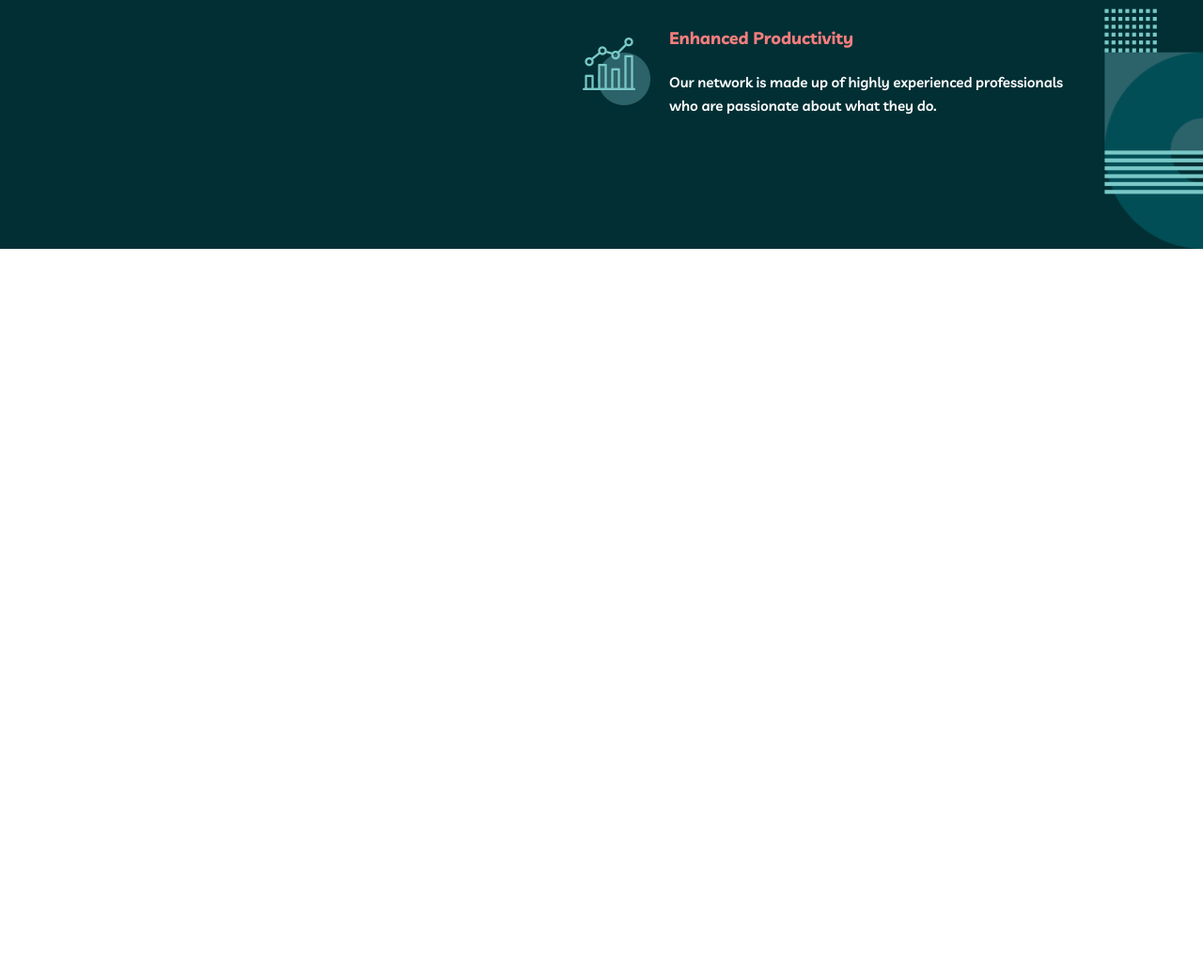
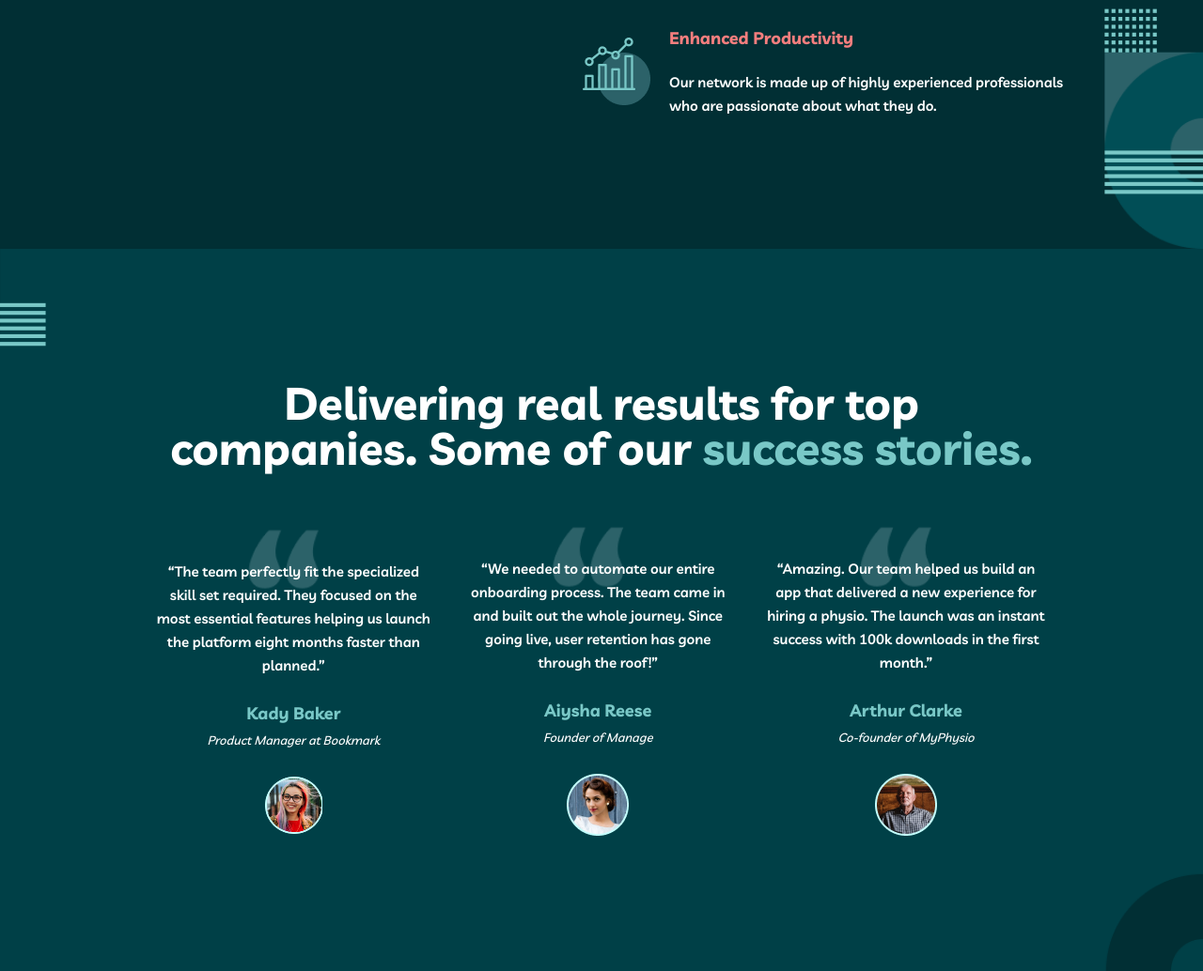
Before and after one commit to Bexruz00/Team, a plain HTML site: page index.html in a window 1280 px wide. Shown: the part 1209-2243 px from the top of the page at 94% size. Before the commit the page ends 1474 px from the top, so only its background shows below. Drawn offline with Linux system fonts and the light colour scheme.

Commit message:
add one section

```diff
--- a/index.html
+++ b/index.html
@@ -111,6 +111,55 @@
       </div>
     </section>
 
+    <section class="users">
+      <div class="container">
+        <div class="users__bin">
+        <h2 class="user__title">
+          Delivering real results for top companies. Some of our
+          <span>success stories.</span>
+        </h2>
+        <div class="user__box">
+          <div class="user__card">
+            <p class="user__word">
+              “The team perfectly fit the specialized skill set required. They
+              focused on the most essential features helping us launch the
+              platform eight months faster than planned.”
+            </p>
+            <h4 class="user__name">Kady Baker</h4>
+            <h5 class="user__job">Product Manager at Bookmark</h5>
+            <div class="user__img">
+              <img src="images/user1.png" />
+            </div>
+          </div>
+          <div class="user__card">
+            <p class="user__word">
+              “We needed to automate our entire onboarding process. The team
+              came in and built out the whole journey. Since going live, user
+              retention has gone through the roof!”
+            </p>
+            <h4 class="user__name">Aiysha Reese</h4>
+            <h5 class="user__job">Founder of Manage</h5>
+            <div class="user__img">
+              <img src="images/user2.png" />
+            </div>
+          </div>
+          <div class="user__card">
+            <p class="user__word">
+              “Amazing. Our team helped us build an app that delivered a new
+              experience for hiring a physio. The launch was an instant success
+              with 100k downloads in the first month.”
+            </p>
+            <h4 class="user__name">Arthur Clarke</h4>
+            <h5 class="user__job">Co-founder of MyPhysio</h5>
+            <div class="user__img">
+              <img src="images/user3.png" />
+            </div>
+          </div>
+        </div>
+        </div>
+      </div>
+    </section>
+
     <script src="js/script.js"></script>
   </body>
 </html>
--- a/scss/blocks/_blocks.scss
+++ b/scss/blocks/_blocks.scss
@@ -1,6 +1,7 @@
 @import "header";
 @import "home";
 @import "icons";
+@import "users";
 // @import "";
 
 @import "footer";
--- /dev/null
+++ b/scss/blocks/_users.scss
@@ -0,0 +1,61 @@
+.users {
+    background-image: url(../images/about_bg.png);
+    background-position: center;
+    background-repeat: no-repeat;
+    background-size: cover;
+    padding: 140px 165px;
+}
+
+.users__bin{
+    display: flex;
+    justify-content: center;
+    align-items: center;
+    flex-direction: column;
+}
+
+.user__title {
+    @include title(var(--white));
+    text-align: center;
+    max-width: 932px;
+}
+
+.user__title span{
+    color: var(--grenn);
+}
+
+.user__box {
+    @include display(row, center, space-evenly, 30px);
+    margin-top: 56px;
+}
+
+.user__card {
+    @include display(column, center, center, 5px);
+    background-image: url(../images/smallBg.png);
+    background-position: top;
+    background-repeat: no-repeat;
+    background-size: cover;
+    max-width: 350px;
+    padding-top: 36px
+}
+
+.user__word {
+    @include sWord();
+    text-align: center;
+    padding-bottom: 20px;
+}
+
+.user__name {
+font-size: 18px;
+font-weight: 700;
+line-height: 28px;
+color: var(--grenn);
+}
+
+.user__job {
+font-size: 13px;
+font-style: italic;
+font-weight: 500;
+line-height: 18px;
+color: var(--white);
+padding-bottom: 25px;
+}
```
Also changed, not shown: css/main.css, images/smallBG.png (added), images/user1.png (added), images/user2.png (added), images/user3.png (added), 1 other file. Lines whose indentation alone changed are shown as unchanged.
